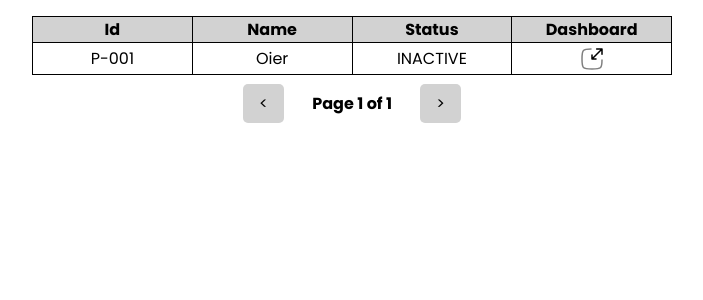
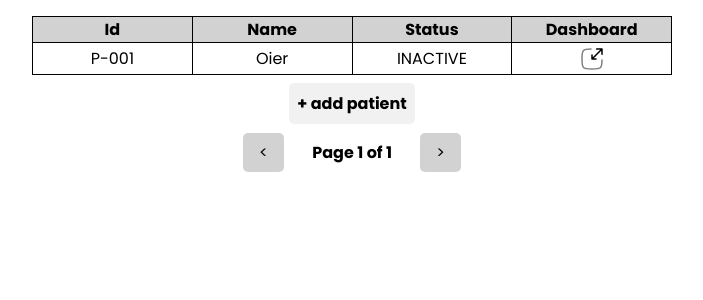
Before and after one commit to MiguelAchaD/IoT, a Django app: page /patients/ in a window 1280 px wide. Shown: the part 48-348 px from the top of the page, without its empty margins (288-991 px from the left). Run offline with Django 5.2, Linux system fonts and the light colour scheme; a user stored in the database is signed in; data comes from the database, SQL or seed files in the repository; both versions use the stored data as it was after the commit; parts of the project's set-up code (start-up, migrations or seed data) failed here and were passed over.

Commit message:
add patient form

```diff
--- a/Server/ServerApp/static/css/patients.css
+++ b/Server/ServerApp/static/css/patients.css
@@ -69,3 +69,69 @@
 .dashboard-link img {
     height: 1.5em;
 }
+
+#add-patient {
+    background-color: var(--secondary-color-light);
+    position: absolute;
+    padding: 3em;
+    height: 50vh;
+    width: 25vw;
+    top: 50%;
+    left: 50%;
+    transform: translate(-50%, -50%);
+    display: flex;
+    flex-direction: column;
+    align-items: center;
+    justify-content: space-evenly;
+    border-radius: 2em;
+    border: black 1px solid;
+}
+
+.add-patient label, input {
+    width: 100%;
+}
+
+.access-button {
+    text-decoration: none;
+    color: black;
+    display: inline-block;
+    padding: 1em 1em;
+    margin: 0 1em;
+    background-color: var(--normal-color-light);
+    text-align: center;
+    text-decoration: none;
+    border: none;
+    border-radius: 5px;
+    font-size: 16px;
+    font-weight: bold;
+    cursor: pointer;
+    transition: background-color 0.3s ease;
+    user-select: none;
+}
+
+.access-button:visited {
+    color: inherit;
+}
+
+.access-button:hover {
+    background-color: var(--shadow-color-light);
+}
+
+.cancel {
+    background-color: var(--cancel-color-light);
+}
+
+.error-message {
+    color: red;
+    font-size: 0.9em;
+    margin-top: 1em;
+}
+
+#add-patient-button {
+    padding: .5em .5em;
+    margin-top: .5em;
+}
+
+.hidden {
+    visibility: hidden;
+}
--- /dev/null
+++ b/Server/ServerApp/static/js/patients.js
@@ -0,0 +1,24 @@
+function reversePatientFormVisibility(patientForm, patientFormTrigger) {
+    let patientAttributes = patientForm.getAttribute("class").toString()
+    if (patientAttributes.includes("hidden")) {
+        patientForm.classList.remove("hidden")
+        patientFormTrigger.setAttribute("style", "disabled")
+        let patientFormCancel = document.getElementById("cancel-patient")
+
+        patientFormCancel.addEventListener("click", (form_event) => {
+            reversePatientFormVisibility(patientForm, patientFormTrigger)
+        })
+    } else {
+        patientForm.setAttribute("class", "hidden")
+        patientFormTrigger.removeAttribute("disabled")
+    }
+}
+
+addEventListener("DOMContentLoaded", (event) => {
+    let patientForm = document.getElementById("add-patient")
+    let patientFormTrigger = document.getElementById("add-patient-button")
+
+    patientFormTrigger.addEventListener("click", (form_event) => {
+        reversePatientFormVisibility(patientForm, patientFormTrigger)
+    })
+});
--- a/Server/ServerApp/templates/patients.html
+++ b/Server/ServerApp/templates/patients.html
@@ -7,6 +7,7 @@
 
 {% block additionalLinks %}
 <link rel="stylesheet" href="{% static 'css/patients.css' %}">
+<script src="{% static 'js/patients.js' %}"></script>
 {% endblock %}
 
 {% block content %}
@@ -31,6 +32,7 @@
         </tr>
         {% endfor %}
     </table>
+    <button id="add-patient-button" class="access-button">+ add patient</button>
     <div class="pagination">
         {% if page_obj.has_previous %}
         <a href="?page={{ page_obj.previous_page_number }}"><</a>
@@ -47,4 +49,21 @@
         {% endif %}
     </div>
 </div>
+<form id="add-patient" class="hidden">
+    <h2>New Patient</h2>
+    <label for="public_id">Internal ID</label>
+    <input type="text" name="public_id">
+    <label for="name">Patient name</label>
+    <input type="text" name="name">
+    <label for="sex">Sex</label>
+    <input type="text" name="sex">
+    <label for="age">Age</label>
+    <input type="text" name="age">
+    <label for="city">City</label>
+    <input type="text" name="city">
+    <div class="buttons">
+        <button type="submit" class="access-button">Add patient</button>
+        <button id="cancel-patient" class="access-button cancel">Cancel</button>
+    </div>
+</form>
 {% endblock %}
```
Also changed, not shown: Server/db.sqlite3.
